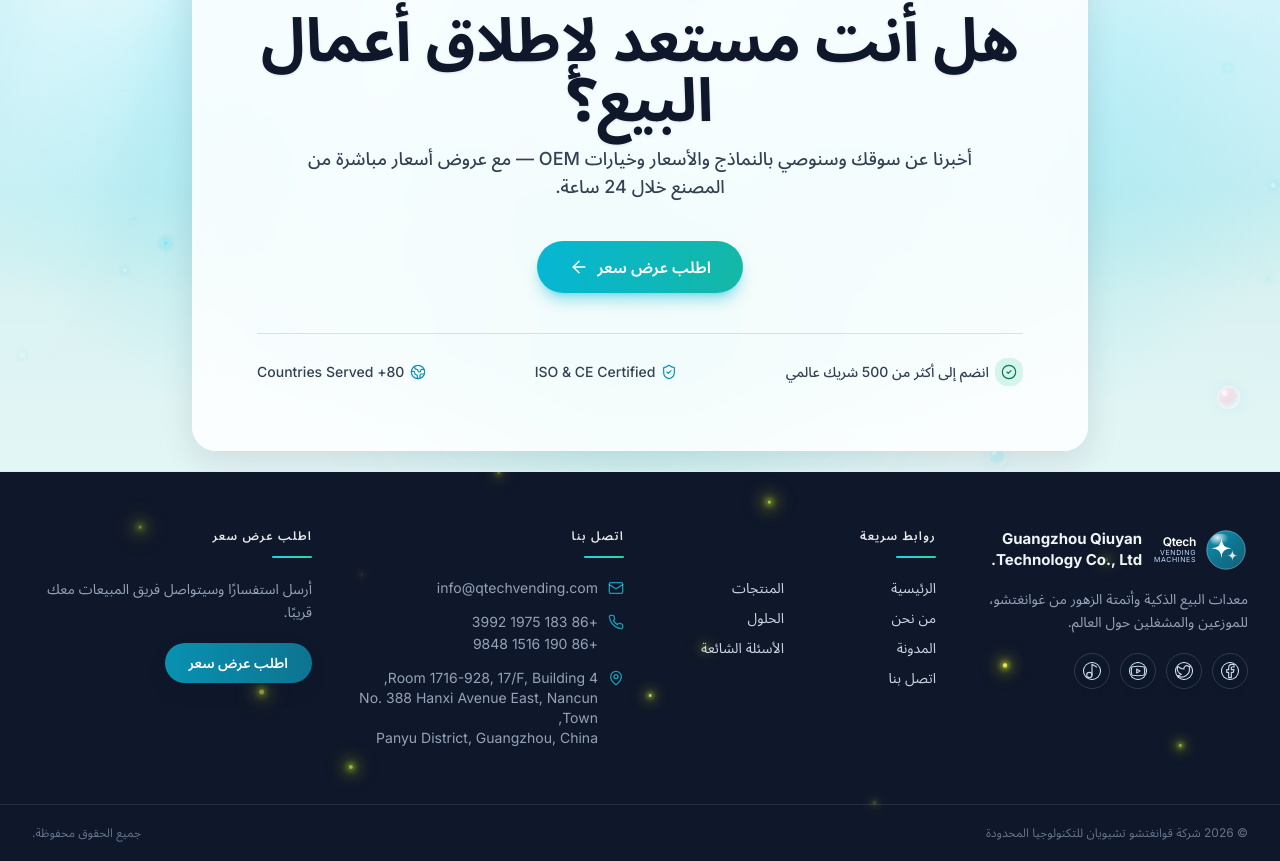
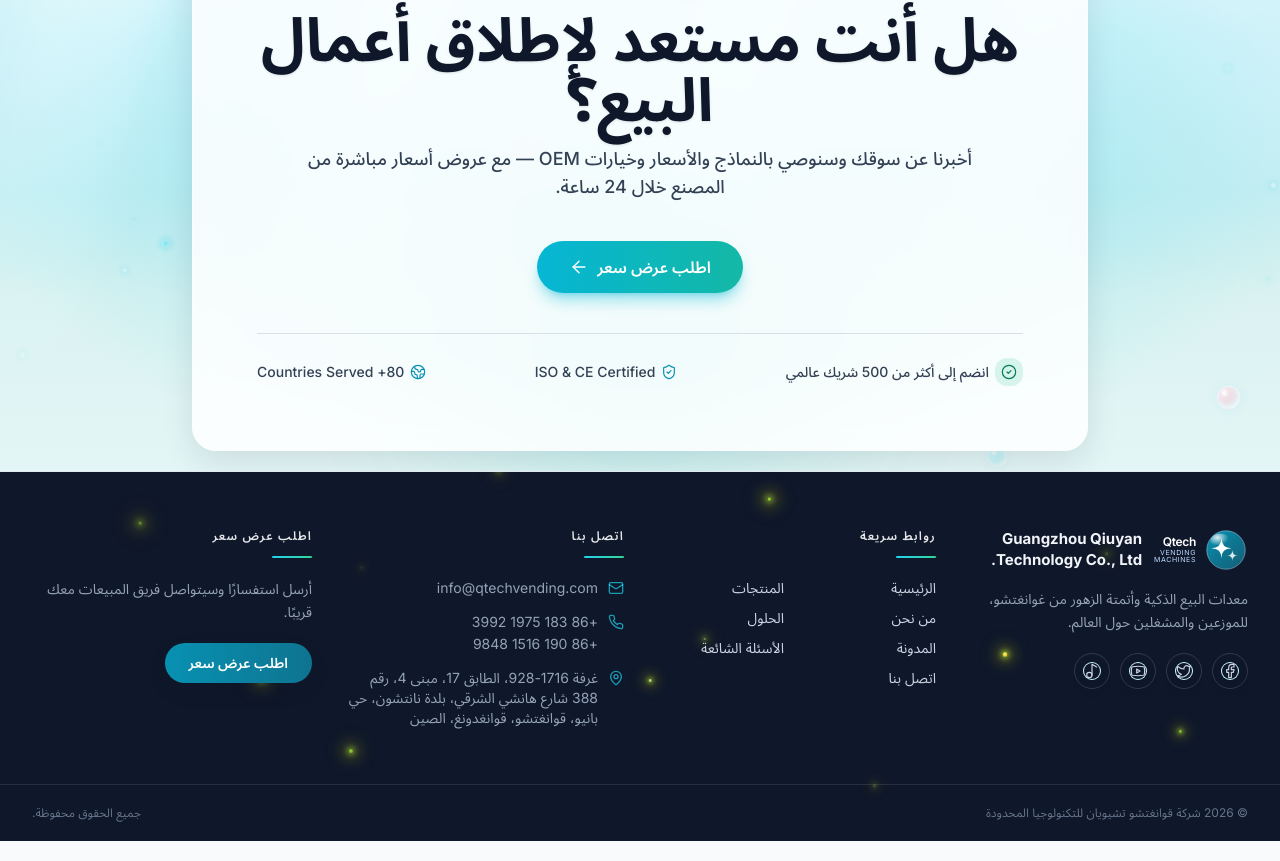
Before and after one commit to zrongzhou/qtechvending.com, a Next.js app: page /ar in a window 1280 px wide. Shown: the part 4455-5316 px from the top of the page. Built offline with nearby package versions, Linux system fonts and the light colour scheme; no server answers; the database is empty.

Commit message:
feat: 地址三语化——Footer/i18n 三语 + DB site.address zh/ar 真实翻译（Contact 页同步）

```diff
--- a/src/app/[locale]/contact/ContactClient.tsx
+++ b/src/app/[locale]/contact/ContactClient.tsx
@@ -87,8 +87,7 @@ export default function ContactClient({
   const contactEmail = site?.email || 'info@qtechvending.com';
   const contactAddress =
     (site?.address ? localized(site.address, locale) : '') ||
-    site?.addressLine ||
-    'Room 1716-928, 17/F, Building 4, No. 388 Hanxi Avenue East, Nancun Town, Panyu District, Guangzhou, Guangdong, China';
+    t('company.address');
   const contactPhone = site?.phone || '+86 183 1975 3992';
   const [form, setForm] = useState({
     name: '',
--- a/src/components/layout/Footer.tsx
+++ b/src/components/layout/Footer.tsx
@@ -101,7 +101,7 @@ export default function Footer() {
               </li>
               <li className="flex items-start gap-2.5">
                 <MapPin className="mt-0.5 h-4 w-4 shrink-0 text-cyan-400/70" />
-                <span>Room 1716-928, 17/F, Building 4,<br />No. 388 Hanxi Avenue East, Nancun Town,<br />Panyu District, Guangzhou, China</span>
+                <span>{t('company.address')}</span>
               </li>
             </ul>
           </div>
--- a/src/messages/ar.json
+++ b/src/messages/ar.json
@@ -28,6 +28,7 @@
   "footer.company": "الشركة",
   "footer.contact": "اتصل بنا",
   "footer.address": "العنوان",
+  "company.address": "غرفة 1716-928، الطابق 17، مبنى 4، رقم 388 شارع هانشي الشرقي، بلدة نانتشون، حي بانيو، قوانغتشو، قوانغدونغ، الصين",
   "footer.followUs": "تابعنا",
   "footer.getQuote": "اطلب عرض سعر",
   "footer.privacy": "سياسة الخصوصية",
--- a/src/messages/en.json
+++ b/src/messages/en.json
@@ -28,6 +28,7 @@
   "footer.company": "Company",
   "footer.contact": "Contact",
   "footer.address": "Address",
+  "company.address": "Room 1716-928, 17/F, Building 4, No. 388 Hanxi Avenue East, Nancun Town, Panyu District, Guangzhou, Guangdong, China",
   "footer.followUs": "Follow Us",
   "footer.getQuote": "Request a Quote",
   "footer.privacy": "Privacy Policy",
--- a/src/messages/zh.json
+++ b/src/messages/zh.json
@@ -28,6 +28,7 @@
   "footer.company": "公司",
   "footer.contact": "联系我们",
   "footer.address": "地址",
+  "company.address": "中国广东省广州市番禺区南村镇汉溪大道东388号4栋17楼1716-928房",
   "footer.followUs": "关注我们",
   "footer.getQuote": "获取报价",
   "footer.privacy": "隐私政策",
```
